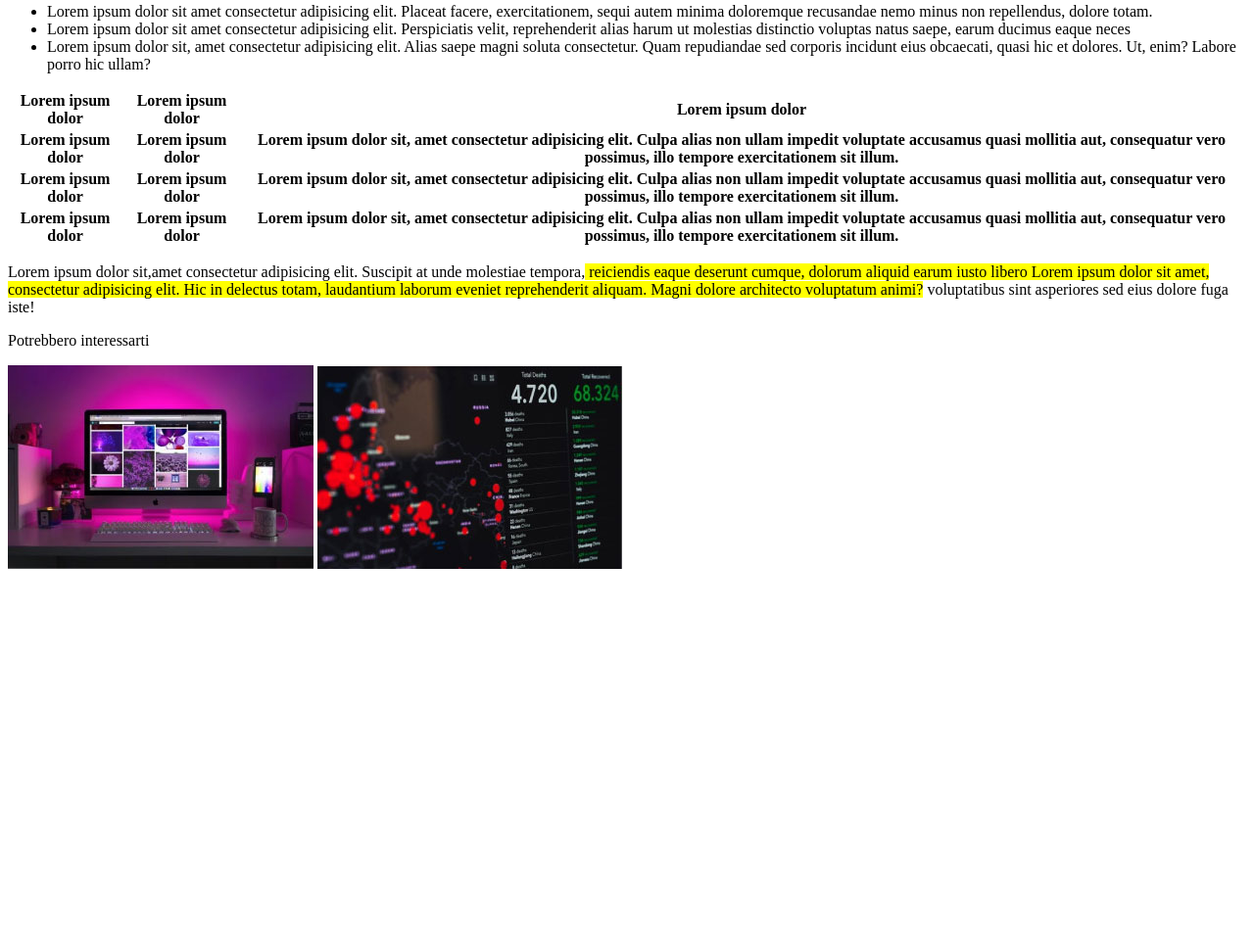
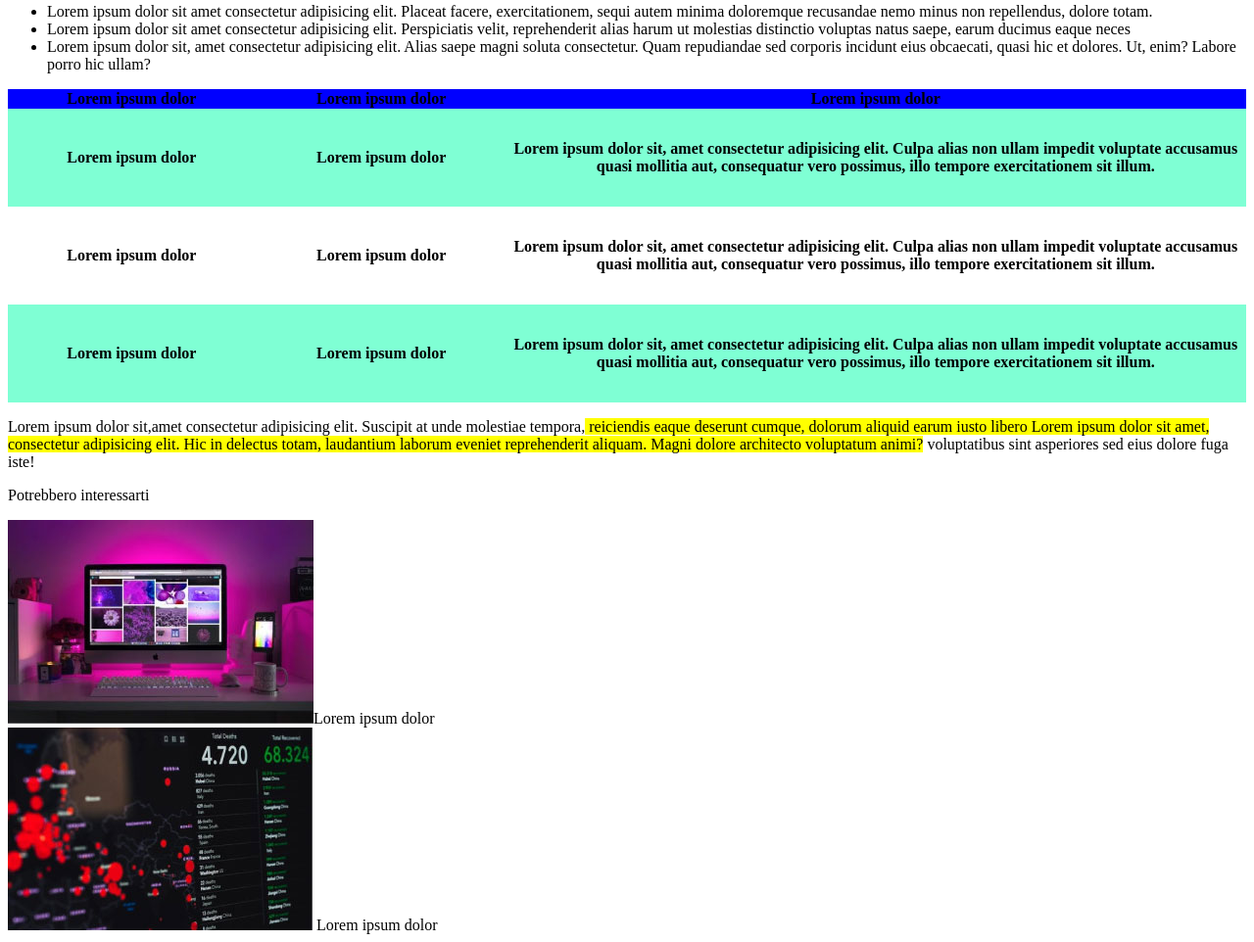
Before and after one commit to irenelar22/html-css-booleaner, a plain HTML site: page index.html in a window 1280 px wide. Shown: the part 688-1650 px from the top of the page at 98% size. Before the commit the page ends 1281 px from the top, so only its background shows below. Drawn offline with Linux system fonts and the light colour scheme.

Commit message:
fixed tab

```diff
--- a/index.html
+++ b/index.html
@@ -26,11 +26,11 @@
 <li>Lorem ipsum dolor sit, amet consectetur adipisicing elit. Alias saepe magni soluta consectetur. Quam repudiandae sed corporis incidunt eius obcaecati, quasi hic et dolores. Ut, enim? Labore porro hic ullam?</li>
 </ul>
 <table>
-        <thead>
-          <div class="tabella"><tr>
-                <th><strong>Lorem ipsum dolor</strong></th>
+        <thead class="tabella">
+          <div ><tr>
+                <th class="colonna"><strong>Lorem ipsum dolor</strong></th>
                 <th></th>
-                <th><strong>Lorem ipsum dolor</strong></th>
+                <th class="colonna"><strong>Lorem ipsum dolor</strong></th>
                 <th></th>
                 <th><strong>Lorem ipsum dolor</strong></th>
                 <th></th>
@@ -38,23 +38,23 @@
           </tr>
         </thead>
         <tbody>
-            <tr> <div id="class"></div>
-                <th>Lorem ipsum dolor</th>
+            <tr class="tab">
+                <th>Lorem ipsum dolor  </th>
+                <th></th>
+                <th>Lorem ipsum dolor  </th>
+                <th></th>
+                <th>Lorem ipsum dolor sit, amet consectetur adipisicing elit. Culpa alias non ullam impedit voluptate accusamus quasi mollitia aut, consequatur vero possimus, illo tempore exercitationem sit illum.</th>
+                <th></th>
+         </tr>
+            <tr id="tabe">
+                <th >Lorem ipsum dolor</th>
                 <th></th>
                 <th>Lorem ipsum dolor</th>
                 <th></th>
                 <th>Lorem ipsum dolor sit, amet consectetur adipisicing elit. Culpa alias non ullam impedit voluptate accusamus quasi mollitia aut, consequatur vero possimus, illo tempore exercitationem sit illum.</th>
                 <th></th>
          </tr>
-            <tr>
-                <th>Lorem ipsum dolor</th>
-                <th></th>
-                <th>Lorem ipsum dolor</th>
-                <th></th>
-                <th>Lorem ipsum dolor sit, amet consectetur adipisicing elit. Culpa alias non ullam impedit voluptate accusamus quasi mollitia aut, consequatur vero possimus, illo tempore exercitationem sit illum.</th>
-                <th></th>
-         </tr>
-           <tr>
+           <tr class="tab">
                 <th>Lorem ipsum dolor</th>
                 <th></th>
                 <th>Lorem ipsum dolor</th>
@@ -69,7 +69,10 @@
 </body>
 <footer>
     <p>Potrebbero interessarti</p>
-<img src="image/monitor.jpg" alt="">
-<img src="image/graph.jpg" alt="">
+    <div class="image2">  <img src="image/monitor.jpg" alt="" >Lorem ipsum dolor</div>
+
+
+ <div><img src="image/graph.jpg" alt=""> Lorem ipsum dolor</div>
+
 </footer>
 </html>
--- a/style.css
+++ b/style.css
@@ -4,4 +4,9 @@
 #sottotesto {margin: 0%;}
 #titolo {margin-bottom: 0%;}
 #descrizione {margin-top: 0%;}
-.tabella{ background-color: blue;}
+.tabella{ background-color: blue ; width: 40px;}
+.tab{background-color: aquamarine; height: 100px;}
+table{padding: 0%;border-collapse: collapse;}
+.colonna{width: 20%;}
+#tabe{height: 100px;}
+.image2{ text-decoration: antiquewhite;}
```
